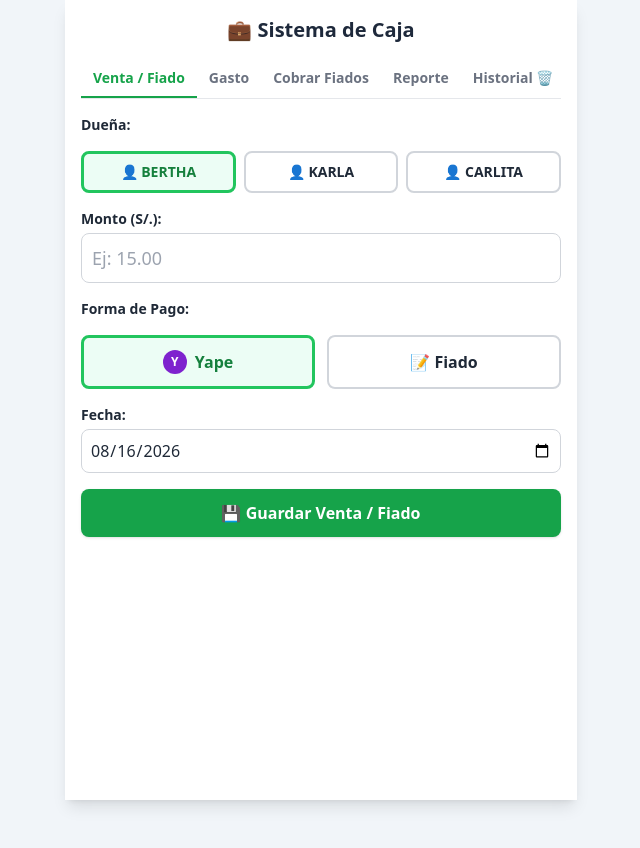
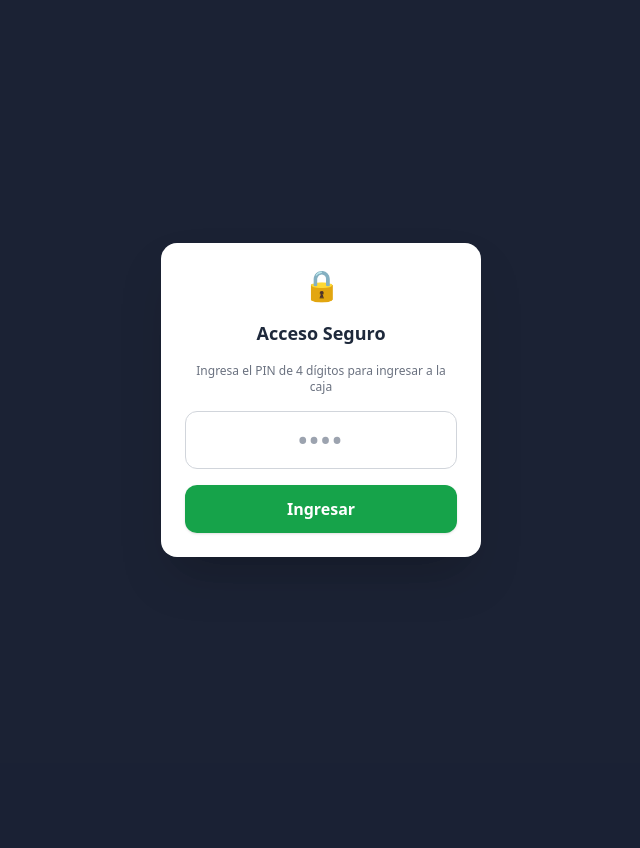
Before and after one commit to jairomoralesnm01082000-create/caja-ventas, a Flask app: page / in a window 1280 px wide. Shown: the whole page, without its empty margins (319-959 px from the left). After the commit the page ends 557 px from the top, so only its background shows below. Run offline with Flask 3, Linux system fonts and the light colour scheme; some libraries are stand-ins or nearby versions.

Commit message:
Add files via upload

```diff
--- a/app.py
+++ b/app.py
@@ -1,13 +1,18 @@
+import csv
 import datetime
+import io
 import json
 import os
 import urllib.request
-from flask import Flask, jsonify, render_template, request
+from flask import Flask, Response, jsonify, render_template, request
 
 app = Flask(__name__)
 
 # Enlace de tu base de datos persistente en Firebase
 FIREBASE_URL = "https://caja-ventas-default-rtdb.firebaseio.com"
+
+# PIN de acceso de 4 dígitos actualizado
+PIN_ACCESO = "0108"
 
 DUENOS = ["BERTHA", "KARLA", "CARLITA"]
 FORMATO_FECHA = "%Y-%m-%d"
@@ -15,7 +20,7 @@ FORMATO_FECHA_HORA = "%Y-%m-%d %H:%M:%S"
 
 
 # ==========================================
-# GESTIÓN DE DATOS EN LA NUBE (PERSISTENCIA)
+# GESTIÓN DE DATOS EN LA NUBE (FIREBASE)
 # ==========================================
 def cargar_datos():
     """Lee las transacciones directamente desde Firebase."""
@@ -37,7 +42,7 @@ def cargar_datos():
 
 
 def guardar_datos(datos):
-    """Guarda las transacciones en Firebase de forma permanente."""
+    """Guarda todas las transacciones en Firebase permanentemente."""
     try:
         data_json = json.dumps(datos).encode("utf-8")
         req = urllib.request.Request(
@@ -53,12 +58,22 @@ def guardar_datos(datos):
 
 
 # ==========================================
-# RUTAS DEL SERVIDOR WEB
+# RUTAS DEL SERVIDOR
 # ==========================================
 @app.route("/")
 def inicio():
-    """Entrega la pantalla principal."""
+    """Entrega la interfaz web a laptops y celulares."""
     return render_template("index.html", duenos=DUENOS)
+
+
+@app.route("/api/verificar_pin", methods=["POST"])
+def verificar_pin():
+    """Verifica si el PIN ingresado por el usuario es 0108."""
+    payload = request.json
+    pin_ingresado = payload.get("pin", "")
+    if pin_ingresado == PIN_ACCESO:
+        return jsonify({"status": "ok", "valido": True})
+    return jsonify({"status": "error", "valido": False})
 
 
 @app.route("/api/datos", methods=["GET"])
@@ -83,8 +98,8 @@ def registrar_operacion():
 
     if tipo == "Ingreso":
         metodo = payload.get("metodo")
-        cliente = payload.get("cliente", "")
-        descripcion = payload.get("descripcion", "")
+        cliente = payload.get("cliente", "").strip()
+        descripcion = payload.get("descripcion", "").strip()
         nuevo_registro = {
             "id": nuevo_id,
             "tipo": "Ingreso",
@@ -97,7 +112,7 @@ def registrar_operacion():
             "cobrado": True if metodo == "Yape" else False,
         }
     else:
-        motivo = payload.get("motivo", "")
+        motivo = payload.get("motivo", "").strip()
         nuevo_registro = {
             "id": nuevo_id,
             "tipo": "Gasto",
@@ -143,5 +158,78 @@ def eliminar_registro():
     return jsonify({"status": "ok"})
 
 
+@app.route("/api/exportar_csv", methods=["GET"])
+def exportar_csv():
+    """Genera y descarga un archivo CSV compatible con Excel."""
+    desde = request.args.get(
+        "desde", datetime.datetime.now().strftime(FORMATO_FECHA)
+    )
+    hasta = request.args.get(
+        "hasta", datetime.datetime.now().strftime(FORMATO_FECHA)
+    )
+
+    datos = cargar_datos()
+    salida = io.StringIO()
+    salida.write("\ufeff")  # BOM UTF-8 para compatibilidad con caracteres en Excel
+
+    escritor = csv.writer(salida, delimiter=";")
+    escritor.writerow(
+        [
+            "ID",
+            "Fecha",
+            "Dueña",
+            "Tipo",
+            "Monto (S/.)",
+            "Método",
+            "Cliente / Motivo",
+            "Descripción",
+            "Estado Cobro",
+        ]
+    )
+
+    for d in datos:
+        f = d.get("fecha", "")[:10]
+        if desde <= f <= hasta:
+            tipo = d.get("tipo", "")
+            dueno = d.get("dueno", "")
+            monto = f"{d.get('monto', 0):.2f}"
+            metodo = d.get("metodo", "-")
+            detalle = (
+                d.get("cliente", "")
+                if tipo == "Ingreso"
+                else d.get("motivo", "")
+            )
+            desc = d.get("descripcion", "-")
+            estado = (
+                "Cobrado"
+                if d.get("cobrado", True)
+                else "Pendiente de Pago (Fiado)"
+            )
+
+            escritor.writerow(
+                [
+                    d.get("id"),
+                    f,
+                    dueno,
+                    tipo,
+                    monto,
+                    metodo,
+                    detalle,
+                    desc,
+                    estado,
+                ]
+            )
+
+    salida.seek(0)
+    nombre_archivo = f"reporte_caja_{desde}_al_{hasta}.csv"
+    return Response(
+        salida.getvalue(),
+        mimetype="text/csv",
+        headers={
+            "Content-Disposition": f"attachment;filename={nombre_archivo}"
+        },
+    )
+
+
 if __name__ == "__main__":
     app.run(host="0.0.0.0", port=5000, debug=True)
--- a/templates/index.html
+++ b/templates/index.html
@@ -10,10 +10,27 @@
     </style>
 </head>
 <body class="bg-slate-100 font-sans text-gray-800 pb-12">
-    <div class="max-w-lg mx-auto bg-white min-h-screen shadow-lg p-4">
-        <h1 class="text-xl font-bold text-center text-slate-800 mb-4">💼 Sistema de Caja</h1>
 
-        <!-- Pestañas -->
+    <!-- MODAL DE BLOQUEO POR PIN -->
+    <div id="modal-pin" class="fixed inset-0 bg-slate-900 bg-opacity-95 z-50 flex items-center justify-center p-4">
+        <div class="bg-white p-6 rounded-2xl shadow-2xl max-w-xs w-full text-center space-y-4">
+            <div class="text-3xl">🔒</div>
+            <h2 class="text-lg font-bold text-slate-800">Acceso Seguro</h2>
+            <p class="text-xs text-gray-500">Ingresa el PIN de 4 dígitos para ingresar a la caja</p>
+            <input type="password" id="input-pin" maxlength="4" placeholder="••••" class="w-full p-3 text-center text-2xl font-bold tracking-widest border border-gray-300 rounded-xl focus:border-green-600 focus:outline-none">
+            <button onclick="validarPin()" class="w-full bg-green-600 text-white font-bold py-3 rounded-xl shadow hover:bg-green-700 active:scale-95 transition">Ingresar</button>
+            <p id="error-pin" class="text-xs text-red-600 font-bold hidden">PIN incorrecto. Intenta de nuevo.</p>
+        </div>
+    </div>
+
+    <!-- CONTENEDOR PRINCIPAL DE LA APP -->
+    <div id="app-container" class="max-w-lg mx-auto bg-white min-h-screen shadow-lg p-4 hidden">
+        <div class="flex justify-between items-center mb-4">
+            <h1 class="text-lg font-bold text-slate-800">💼 Sistema de Caja</h1>
+            <button onclick="bloquearApp()" class="text-xs bg-gray-200 hover:bg-gray-300 px-2 py-1 rounded-md font-bold text-gray-700">🔒 Bloquear</button>
+        </div>
+
+        <!-- Pestañas de Navegación -->
         <div class="flex border-b border-gray-200 text-xs sm:text-sm font-semibold mb-4 overflow-x-auto">
             <button onclick="cambiarTab('venta')" id="tab-venta" class="px-3 py-2 border-b-2 border-green-600 text-green-600 font-bold whitespace-nowrap">Venta / Fiado</button>
             <button onclick="cambiarTab('gasto')" id="tab-gasto" class="px-3 py-2 border-b-2 border-transparent text-gray-500 whitespace-nowrap">Gasto</button>
@@ -22,7 +39,7 @@
             <button onclick="cambiarTab('historial')" id="tab-historial" class="px-3 py-2 border-b-2 border-transparent text-gray-500 whitespace-nowrap">Historial 🗑️</button>
         </div>
 
-        <!-- 1. Venta / Fiado -->
+        <!-- 1. VENTA / FIADO -->
         <div id="sec-venta" class="space-y-4">
             <label class="block font-bold text-sm">Dueña:</label>
             <div class="grid grid-cols-3 gap-2">
@@ -50,7 +67,7 @@
             <div id="campos-fiado" class="space-y-3 hidden">
                 <div>
                     <label class="block font-bold text-sm mb-1">Nombre del Cliente:</label>
-                    <input type="text" id="cliente-fiado" placeholder="Nombre de la persona" class="w-full p-2 border border-gray-300 rounded-lg">
+                    <input type="text" id="cliente-fiado" placeholder="Ej: Doña Carmen, Juan Pérez" class="w-full p-2 border border-gray-300 rounded-lg">
                 </div>
                 <div>
                     <label class="block font-bold text-sm mb-1">Descripción del Fiado:</label>
@@ -66,7 +83,7 @@
             <button onclick="guardarVenta()" class="w-full bg-green-600 text-white font-bold py-3 rounded-lg shadow hover:bg-green-700 active:scale-95 transition">💾 Guardar Venta / Fiado</button>
         </div>
 
-        <!-- 2. Gasto -->
+        <!-- 2. GASTO -->
         <div id="sec-gasto" class="space-y-4 hidden">
             <label class="block font-bold text-sm">Dueña a descontar:</label>
             <div class="grid grid-cols-3 gap-2">
@@ -77,7 +94,7 @@
 
             <div>
                 <label class="block font-bold text-sm mb-1">Motivo del Gasto:</label>
-                <input type="text" id="motivo-g" placeholder="Ej: Compra de bolsas, pasaje" class="w-full p-2 border border-gray-300 rounded-lg">
+                <input type="text" id="motivo-g" placeholder="Ej: Bolsas, pasajes, compras" class="w-full p-2 border border-gray-300 rounded-lg">
             </div>
 
             <div>
@@ -93,13 +110,25 @@
             <button onclick="guardarGasto()" class="w-full bg-orange-600 text-white font-bold py-3 rounded-lg shadow hover:bg-orange-700 active:scale-95 transition">💸 Guardar Gasto</button>
         </div>
 
-        <!-- 3. Cobro de Fiados -->
+        <!-- 3. COBRAR FIADOS CON FILTRADOR Y TOTALIZADOR -->
         <div id="sec-fiados" class="space-y-4 hidden">
+            <!-- Barra de búsqueda / filtrador -->
+            <div>
+                <label class="block font-bold text-xs text-gray-600 mb-1">🔍 Buscar fiador por cliente:</label>
+                <input type="text" id="buscar-fiador" oninput="filtrarFiados()" placeholder="Escribe el nombre del cliente..." class="w-full p-2.5 border border-gray-300 rounded-lg text-sm focus:border-green-600 focus:outline-none">
+            </div>
+
+            <!-- Resumen de deuda acumulada -->
+            <div id="box-total-deuda" class="bg-amber-50 border border-amber-200 rounded-lg p-3 flex justify-between items-center">
+                <span class="text-xs font-bold text-amber-800">Deuda total pendiente:</span>
+                <span id="total-deuda-texto" class="text-base font-bold text-amber-900">S/. 0.00</span>
+            </div>
+
             <h2 class="font-bold text-sm text-gray-700">Fiados Pendientes:</h2>
             <div id="lista-fiados" class="space-y-2"></div>
         </div>
 
-        <!-- 4. Reporte -->
+        <!-- 4. REPORTE Y EXPORTACIÓN A EXCEL -->
         <div id="sec-reporte" class="space-y-4 hidden">
             <div class="grid grid-cols-2 gap-2">
                 <div>
@@ -111,11 +140,18 @@
                     <input type="date" id="rep-hasta" class="w-full p-2 border border-gray-300 rounded">
                 </div>
             </div>
-            <button onclick="calcularGanancias()" class="w-full bg-blue-600 text-white font-bold py-2.5 rounded-lg shadow hover:bg-blue-700">🔍 Calcular Ganancias</button>
+
+            <div class="grid grid-cols-2 gap-2">
+                <button onclick="calcularGanancias()" class="bg-blue-600 text-white font-bold py-2.5 rounded-lg shadow hover:bg-blue-700 text-xs">🔍 Calcular</button>
+                <button onclick="descargarExcel()" class="bg-emerald-700 text-white font-bold py-2.5 rounded-lg shadow hover:bg-emerald-800 text-xs flex items-center justify-center space-x-1">
+                    <span>📥 Descargar Excel</span>
+                </button>
+            </div>
+
             <div id="resultado-reporte" class="bg-gray-50 p-4 rounded-lg border border-gray-200 font-mono text-sm space-y-3"></div>
         </div>
 
-        <!-- 5. Historial -->
+        <!-- 5. HISTORIAL -->
         <div id="sec-historial" class="space-y-3 hidden">
             <h2 class="font-bold text-sm text-gray-700">Historial completo:</h2>
             <div id="lista-historial" class="space-y-2"></div>
@@ -126,6 +162,7 @@
         let duenoV = 'BERTHA';
         let duenoG = 'BERTHA';
         let metodoV = 'Yape';
+        let fiadosGlobales = [];
 
         function setFechaHoy() {
             const hoy = new Date().toISOString().split('T')[0];
@@ -135,6 +172,31 @@
             document.getElementById('rep-hasta').value = hoy;
         }
         setFechaHoy();
+
+        // VALIDACIÓN DE PIN
+        async function validarPin() {
+            const pin = document.getElementById('input-pin').value;
+            const res = await fetch('/api/verificar_pin', {
+                method: 'POST',
+                headers: {'Content-Type': 'application/json'},
+                body: JSON.stringify({ pin })
+            });
+            const data = await res.json();
+            if (data.valido) {
+                document.getElementById('modal-pin').classList.add('hidden');
+                document.getElementById('app-container').classList.remove('hidden');
+                document.getElementById('error-pin').classList.add('hidden');
+            } else {
+                document.getElementById('error-pin').classList.remove('hidden');
+                document.getElementById('input-pin').value = '';
+            }
+        }
+
+        function bloquearApp() {
+            document.getElementById('modal-pin').classList.remove('hidden');
+            document.getElementById('app-container').classList.add('hidden');
+            document.getElementById('input-pin').value = '';
+        }
 
         function cambiarTab(tab) {
             ['venta', 'gasto', 'fiados', 'reporte', 'historial'].forEach(t => {
@@ -214,24 +276,40 @@
             document.getElementById('motivo-g').value = '';
         }
 
+        // CARGA Y FILTRADO DE FIADOS
         async function cargarFiados() {
             const res = await fetch('/api/datos');
             const datos = await res.json();
+            fiadosGlobales = datos.filter(d => d.tipo === 'Ingreso' && d.metodo === 'Fiado' && !d.cobrado);
+            filtrarFiados();
+        }
+
+        function filtrarFiados() {
+            const busqueda = document.getElementById('buscar-fiador').value.toLowerCase();
             const cont = document.getElementById('lista-fiados');
             cont.innerHTML = '';
-            const pendientes = datos.filter(d => d.tipo === 'Ingreso' && d.metodo === 'Fiado' && !d.cobrado);
 
-            if(pendientes.length === 0) { cont.innerHTML = '<p class="text-gray-500 text-sm">No hay fiados pendientes.</p>'; return; }
+            const filtrados = fiadosGlobales.filter(f => (f.cliente || '').toLowerCase().includes(busqueda));
 
-            pendientes.forEach(f => {
+            // Calcular la deuda acumulada de los fiados filtrados
+            const totalDeuda = filtrados.reduce((acc, curr) => acc + curr.monto, 0);
+            document.getElementById('total-deuda-texto').innerText = `S/. ${totalDeuda.toFixed(2)}`;
+
+            if(filtrados.length === 0) {
+                cont.innerHTML = '<p class="text-gray-500 text-sm text-center py-4">No se encontraron fiados pendientes.</p>';
+                return;
+            }
+
+            filtrados.forEach(f => {
                 cont.innerHTML += `
                 <div class="border p-3 rounded-lg flex justify-between items-center bg-white shadow-sm">
                     <div>
                         <div class="font-bold text-sm">👤 ${f.dueno} - S/. ${f.monto.toFixed(2)}</div>
-                        <div class="text-xs text-gray-600">Cliente: ${f.cliente} (${f.descripcion})</div>
+                        <div class="text-xs font-semibold text-indigo-700">Cliente: ${f.cliente || 'Sin nombre'}</div>
+                        <div class="text-xs text-gray-600">${f.descripcion || ''}</div>
                         <div class="text-xs text-gray-400">${f.fecha.slice(0, 10)}</div>
                     </div>
-                    <button onclick="cobrarFiado(${f.id})" class="bg-green-600 text-white text-xs font-bold px-3 py-2 rounded shadow">Cobrar Yape</button>
+                    <button onclick="cobrarFiado(${f.id})" class="bg-green-600 text-white text-xs font-bold px-3 py-2 rounded shadow hover:bg-green-700 active:scale-95 transition">Cobrar Yape</button>
                 </div>`;
             });
         }
@@ -325,6 +403,12 @@
 
             document.getElementById('resultado-reporte').innerHTML = html;
         }
+
+        function descargarExcel() {
+            const desde = document.getElementById('rep-desde').value;
+            const hasta = document.getElementById('rep-hasta').value;
+            window.location.href = `/api/exportar_csv?desde=${desde}&hasta=${hasta}`;
+        }
     </script>
 </body>
 </html>
```
